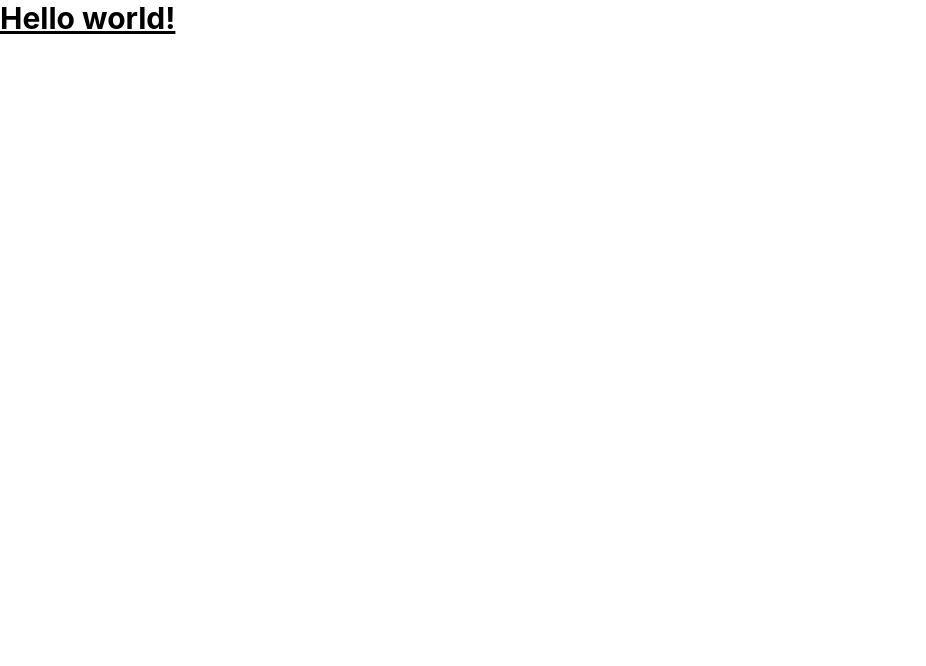
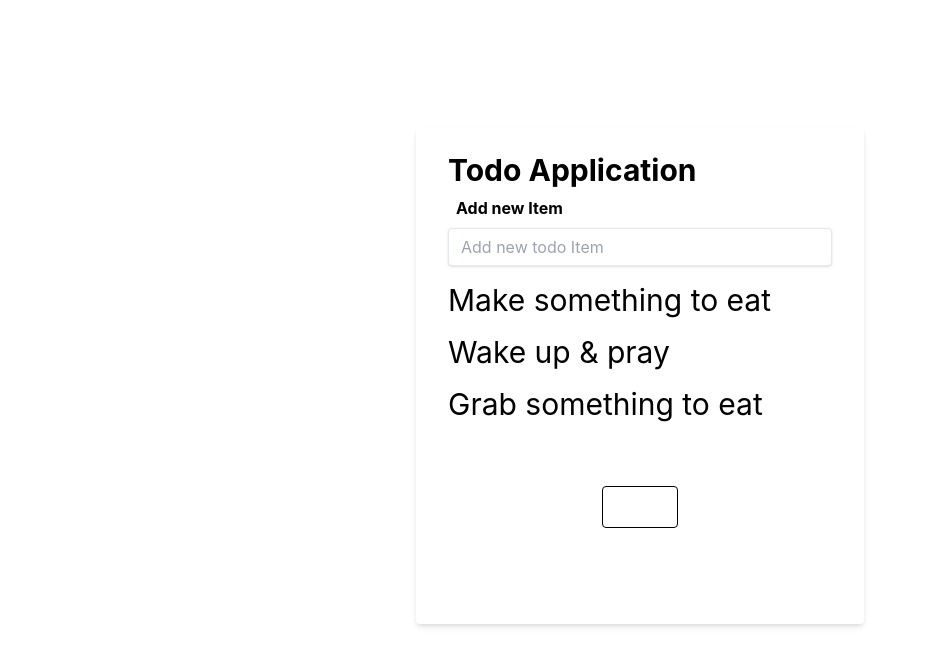
Before and after one commit to Ddiiro/BasicToDoApp, a React (Create React App) app: page / in a window 1280 px wide. Shown: the top 666 px of the page, without its empty margins (0-926 px from the left). Built offline with nearby package versions, Linux system fonts and the light colour scheme.

Commit message:
Setup App design with tailwind

```diff
--- a/src/components/App.js
+++ b/src/components/App.js
@@ -1,12 +1,67 @@
+import { useState } from 'react';
 import '../App.css';
 
 function App() {
+  const [todos, setTodos] = useState([
+    {
+      id:'1',
+      title: 'Make something to eat',
+      isComplete: false,
+    },
+    {
+      id:'2',
+      title: 'Wake up & pray',
+      isComplete: false,
+    },
+    {
+      id:'3',
+      title: 'Grab something to eat',
+      isComplete: false,
+    }
+  ])
   return (
-   <>
-    <h1 className="text-3xl font-bold underline">
-      Hello world!
-    </h1>
-   </>
+    <div className="mt-32 flex place-content-center">
+      <div className="w-full max-w-md">
+      <form className="bg-white shadow-md rounded px-8 pt-6 pb-8 mb-4 bg-teal-300">
+        <h1 className="text-3xl font-bold">
+          Todo Application
+        </h1>
+        <div className="mb-4">
+      <label
+        className="block text-700 font-bold m-2"
+        for="newItem"
+      >
+        Add new Item
+      </label>
+      <input
+        className="shadow appearance-none border rounded w-full py-2 px-3 text-gray-700 leading-tight focus:outline-none focus:shadow-outline mb-4"
+        id="newItem"
+        type="text"
+        placeholder="Add new todo Item"
+      />
+       <ul>
+        {todos.map((todo) =>
+          <li
+            className="block text-100 text-3xl font mb-4"
+            key={todo.id}
+          >
+            {todo.title}
+          </li>
+      )}
+    </ul>
+    </div>
+    <div className="flex justify-center m-16">
+      <button
+        className="text-white font-bold py-2 px-4 border border-black rounded"
+        type="button"
+      >
+        Clear
+      </button>
+      </div>
+      </form>
+      </div>
+    </div>
+
   );
 }
 
```
